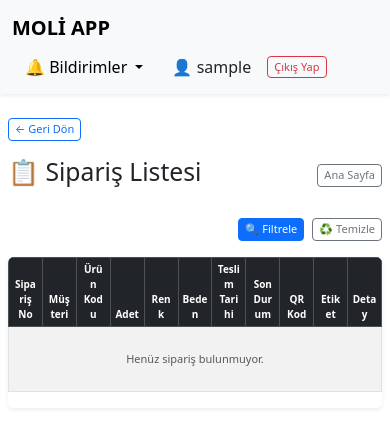
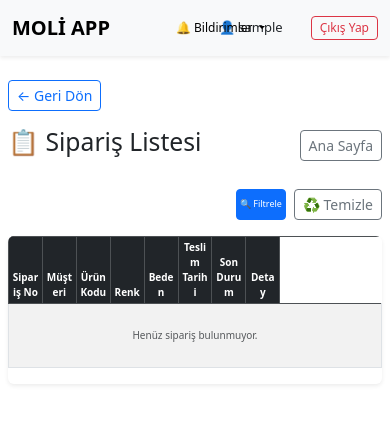
Before and after one commit to tekstilmoli-afk/moli_app, a Django app: page / in a window 390 px wide. Shown: the top 448 px of the page. Run offline with Django 5.2, Linux system fonts and the light colour scheme; the visitor is signed in with stand-in values (Sample User, id 1); data comes from the database, SQL or seed files in the repository; data that the repository does not hold is empty.

Commit message:
Mobil tablo düzeni ve navbar iyileştirmeleri

```diff
--- a/templates/base.html
+++ b/templates/base.html
@@ -2,7 +2,6 @@
 <html lang="tr">
 <head>
   <meta charset="UTF-8">
-  <!-- 📱 Mobil tam ekran için gerekli -->
   <meta name="viewport" content="width=device-width, initial-scale=1.0">
   <title>{% block title %}MoliApp{% endblock %}</title>
 
@@ -10,59 +9,129 @@
 
 {% block extra_css %}
 <style>
-    .qr-img {
-        width: 50px;
-        height: 50px;
-        object-fit: cover;
+
+/* ——————————————————————————
+   🔥 NAVBAR (HER EKRANDA YAN YANA)
+—————————————————————————— */
+.navbar .d-flex.align-items-center {
+    display: flex !important;
+    flex-direction: row !important;
+    align-items: center !important;
+    gap: 12px !important;
+    flex-wrap: nowrap !important;
+}
+.navbar .d-flex.align-items-center > * {
+    display: flex !important;
+    align-items: center !important;
+    white-space: nowrap !important;
+    flex-shrink: 0 !important;
 }
 
-    /* 📱 Mobil: tablo kaydırmasız ve düzgün görünsün */
+
+/* ——————————————————————————
+   📱 MOBİL GÖRÜNÜM
+—————————————————————————— */
 @media (max-width: 768px) {
 
-        .table {
+    /* Bildirim butonu */
+    .navbar .dropdown-toggle {
+        font-size: 12px !important;
+        padding: 2px 6px !important;
+    }
+
+    /* Kullanıcı adı */
+    .navbar span.me-3 {
+        font-size: 13px !important;
+    }
+
+    /* Çıkış */
+    .navbar .btn-outline-danger {
+        padding: 2px 8px !important;
+        font-size: 12px !important;
+    }
+
+    /* TABLO GENEL */
+    table {
         table-layout: fixed !important;
         width: 100% !important;
-            font-size: 12px;
     }
 
     th, td {
+        font-size: 10px !important;
+        padding: 3px !important;
+        text-align: center !important;
         white-space: normal !important;
         word-wrap: break-word !important;
-            font-size: 11px !important;
-            padding: 4px !important;
     }
 
-        /* Başlıkları düzelt */
-        th {
-            font-size: 10px !important;
+    /* Mobilde gizlenen sütunlar */
+    th:nth-child(4), td:nth-child(4) { display: none !important; }  /* Adet */
+    th:nth-child(9), td:nth-child(9) { display: none !important; }  /* QR */
+    th:nth-child(10), td:nth-child(10){ display: none !important; } /* Etiket */
+
+    /* Son durum taşmasın */
+    th:nth-child(8), td:nth-child(8) {
+        min-width: 70px !important;
+        max-width: 70px !important;
         white-space: normal !important;
-            text-align: center !important;
     }
 
-        .qr-img {
-            width: 35px !important;
-            height: 35px !important;
+    /* Detay butonu sütunu */
+    th:nth-child(11), td:nth-child(11) {
+        min-width: 80px !important;
+        max-width: 80px !important;
     }
 
-        .btn-sm {
-            padding: 2px 6px !important;
-            font-size: 11px !important;
+    /* MOBİLDE TABLO YATAY KAYDIRILABİLİR OLSUN */
+@media (max-width: 768px) {
+    .table-responsive-mobile {
+        overflow-x: auto !important;
+        -webkit-overflow-scrolling: touch !important;
+        display: block !important;
+        width: 100% !important;
     }
 }
+
+
+    /* Görüntüle butonu */
+    .btn-primary.btn-sm {
+        font-size: 9px !important;
+        padding: 1px 3px !important;
+        min-width: 40px !important;
+    }
+
+    /* 3 nokta menüsü */
+    .dropdown-toggle {
+        padding: 1px 3px !important;
+        width: 22px !important;
+    }
+
+    /* Küçük QR */
+    .qr-img {
+        width: 28px !important;
+        height: 28px !important;
+    }
+}
+
+
+/* ——————————————————————————
+   💻 MASAÜSTÜ QR
+—————————————————————————— */
+.qr-img {
+    width: 60px;
+    height: 60px;
+}
+
 </style>
 {% endblock %}
-
-
 
 </head>
 
 <body>
 
-<!-- 🔥 NAVBAR BAŞLIYOR -->
 <nav class="navbar navbar-expand-lg navbar-light bg-light shadow-sm mb-4">
   <div class="container-fluid d-flex justify-content-between align-items-center">
 
-    <!-- Logo -->
     <a class="navbar-brand fw-bold" href="{% url 'order_list' %}">
       MOLİ APP
     </a>
@@ -70,7 +139,6 @@
     {% if user.is_authenticated %}
     <div class="d-flex align-items-center">
 
-      <!-- 🔔 Bildirimler (istersen açabilirsin) -->
       <div class="dropdown me-3">
         <button class="btn btn-light dropdown-toggle" data-bs-toggle="dropdown">
           🔔 Bildirimler{% if unread_notification_count > 0 %}(
@@ -78,8 +146,7 @@
           ){% endif %}
         </button>
 
-
-        <ul class="dropdown-menu dropdown-menu-end" style="width: 320px; max-height: 400px; overflow-y: auto;">
+        <ul class="dropdown-menu dropdown-menu-end" style="width:320px;max-height:400px;overflow-y:auto;">
           <li class="dropdown-header fw-bold">Bildirimler</li>
 
           {% for n in all_notifications|slice:":10" %}
@@ -99,8 +166,6 @@
         </ul>
       </div>
 
-
-      <!-- Kullanıcı -->
       <span class="me-3">👤 {{ user.username }}</span>
       <a href="{% url 'logout' %}" class="btn btn-outline-danger btn-sm">Çıkış Yap</a>
 
@@ -109,14 +174,9 @@
 
   </div>
 </nav>
-<!-- 🔥 NAVBAR BİTİYOR -->
 
-<!-- ANA İÇERİK -->
 {% block content %}{% endblock %}
 
-<script src="https://code.jquery.com/jquery-3.6.0.min.js"></script>
 <script src="https://cdn.jsdelivr.net/npm/bootstrap@5.3.3/dist/js/bootstrap.bundle.min.js"></script>
-
-{% block extra_js %}{% endblock %}
 </body>
 </html>
--- a/templates/core/order_list.html
+++ b/templates/core/order_list.html
@@ -32,7 +32,7 @@
     </div>
 
     <!-- Tablo -->
-    <div class="table-responsive shadow-sm rounded">
+    <div class="table-responsive shadow-sm rounded table-responsive-mobile">
         <table class="table table-striped table-bordered table-hover align-middle table-sm">
             <thead class="table-dark">
                 <tr>
```
Lines whose indentation alone changed are shown as unchanged.
